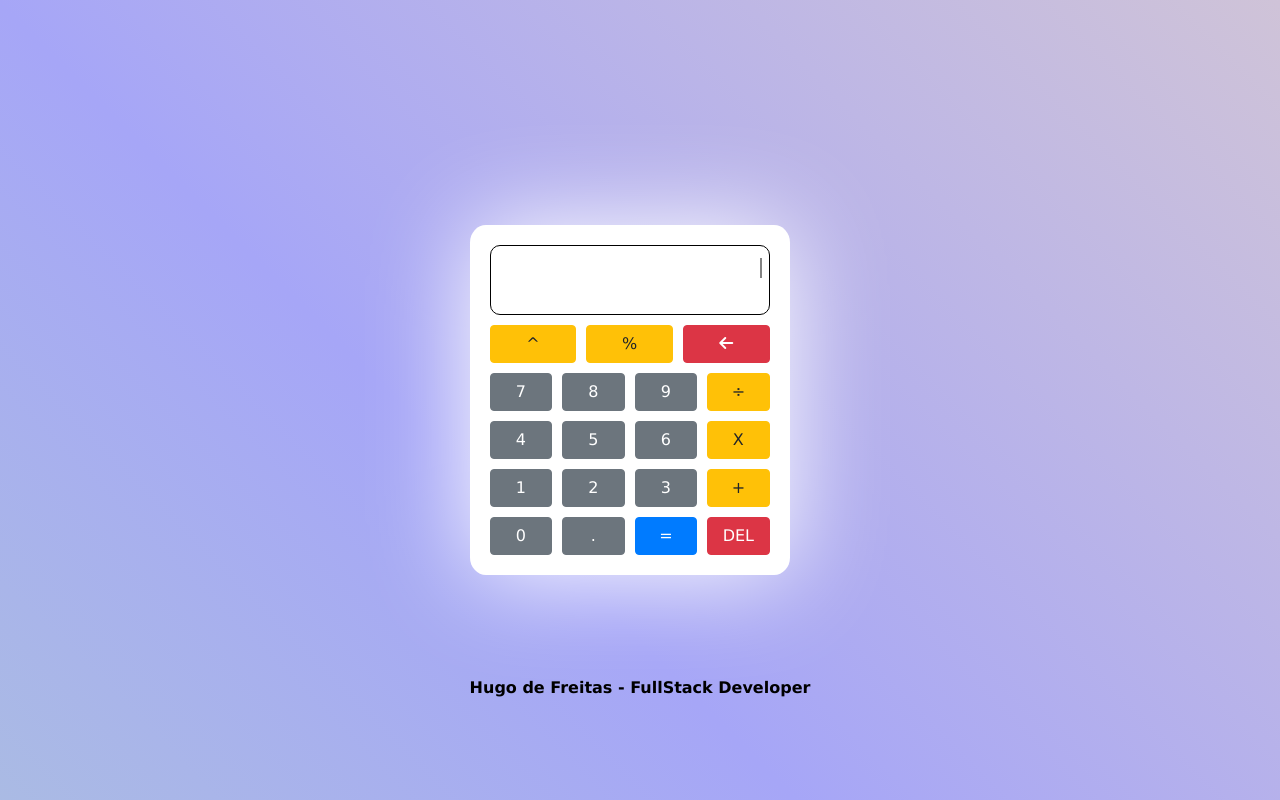
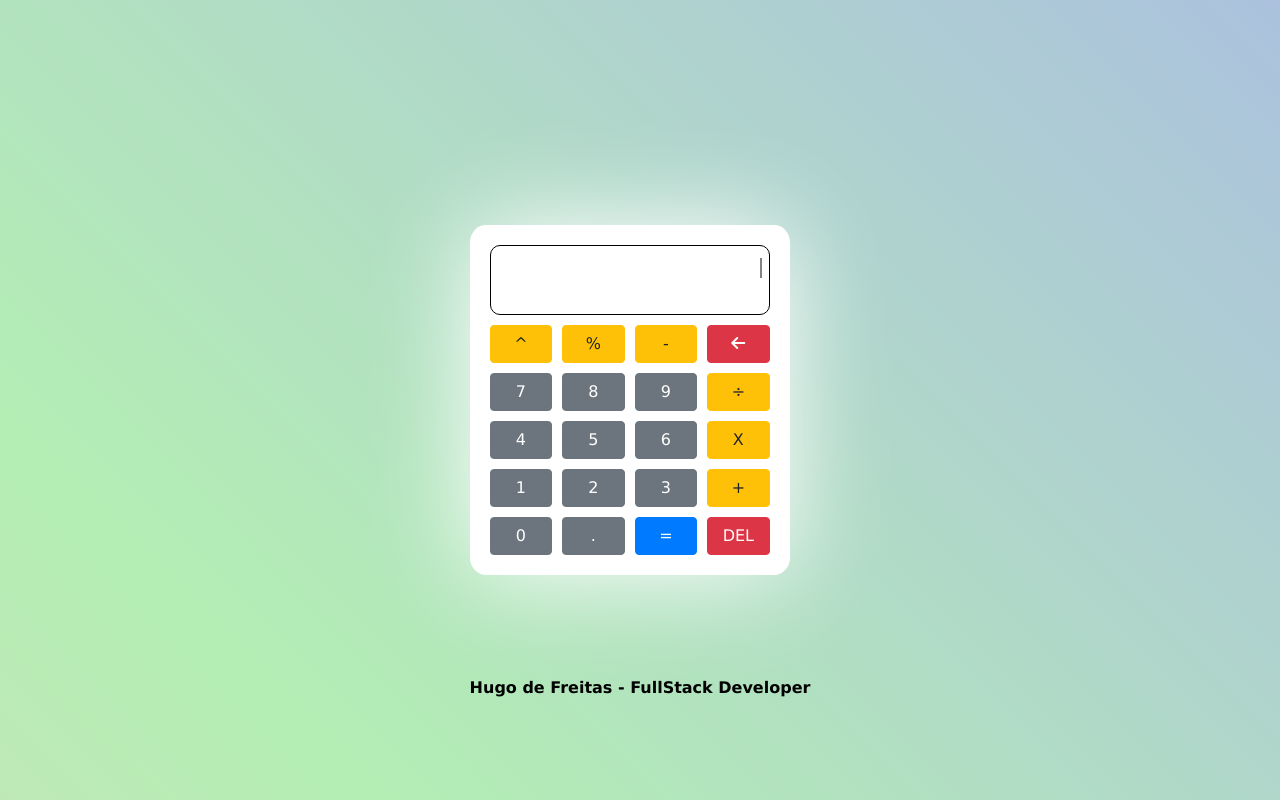
Before and after one commit to hugoFreit4s/Project-Calculator, a plain HTML site: page index.html in a window 1280 px wide. Drawn offline with nearby package versions, Linux system fonts and the light colour scheme.

Commit message:
Adding new operation

```diff
--- a/index.html
+++ b/index.html
@@ -19,6 +19,7 @@
             <div class="row0">
                 <button class="btn btn-warning" onclick="addToDisplay(' ** ')">^</button>
                 <button class="btn btn-warning" onclick="addToDisplay(' % ')">%</button>
+                <button class="btn btn-warning" onclick="addToDisplay(' - ')">-</button>
                 <button class="btn btn-danger" onclick="clearLast()"><i class="fas fa-arrow-left"></i></button>
             </div>
             <div class="row1">
--- a/styles.css
+++ b/styles.css
@@ -7,7 +7,7 @@ body {
     margin: 0;
     background: linear-gradient(45deg, #ffcccb, #b4eeb4, #a6a6f7, #ffe5b4);
     background-size: 400% 400%;
-    animation: gradientBG 15s ease infinite;
+    /* animation: gradientBG 15s ease infinite; */
 }
 
 @keyframes gradientBG {
@@ -93,13 +93,7 @@ button {
     color: black;
 }
 
-.row0 {
-    display: grid;
-    grid-template-columns: repeat(3, 1fr);
-    column-gap: 10px;
-}
-
-.row1, .row2, .row3, .row4 {
+.row0, .row1, .row2, .row3, .row4 {
     display: grid;
     grid-template-columns: repeat(4, 1fr);
     column-gap: 10px;
```
